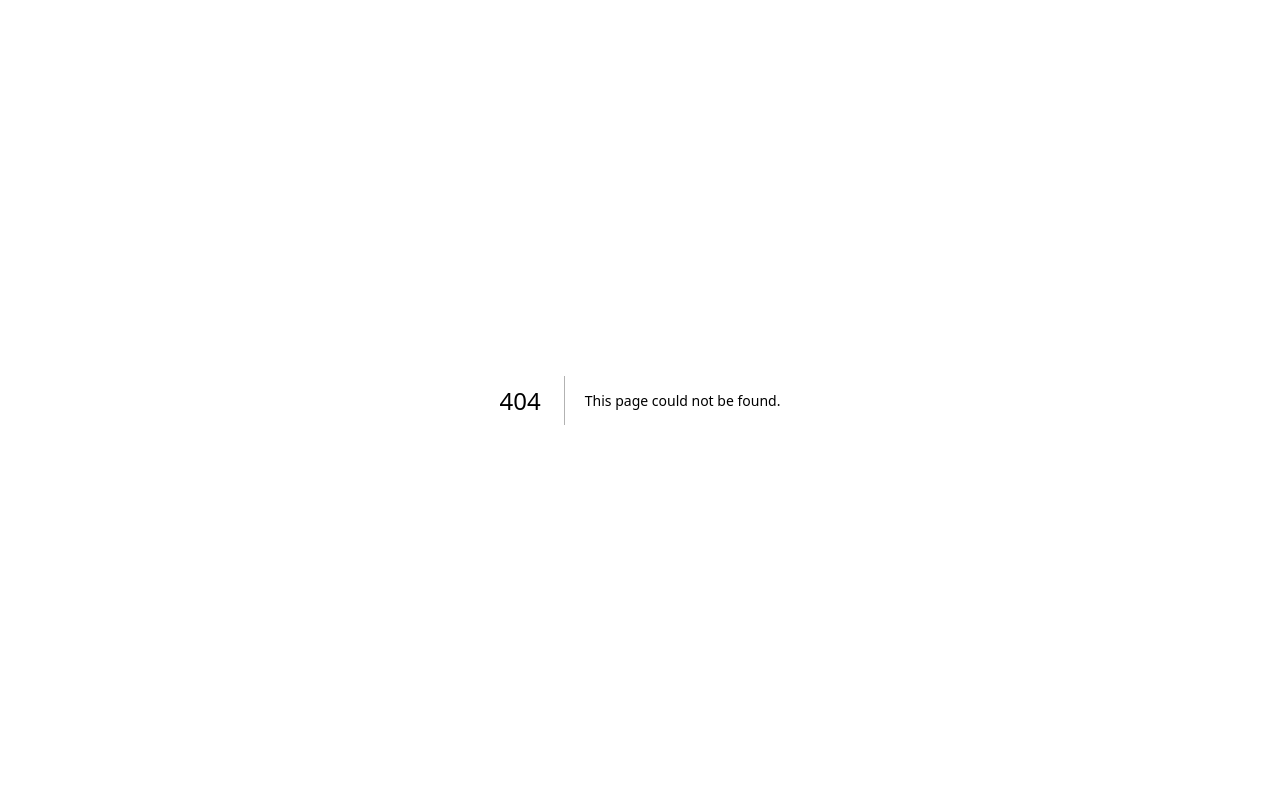
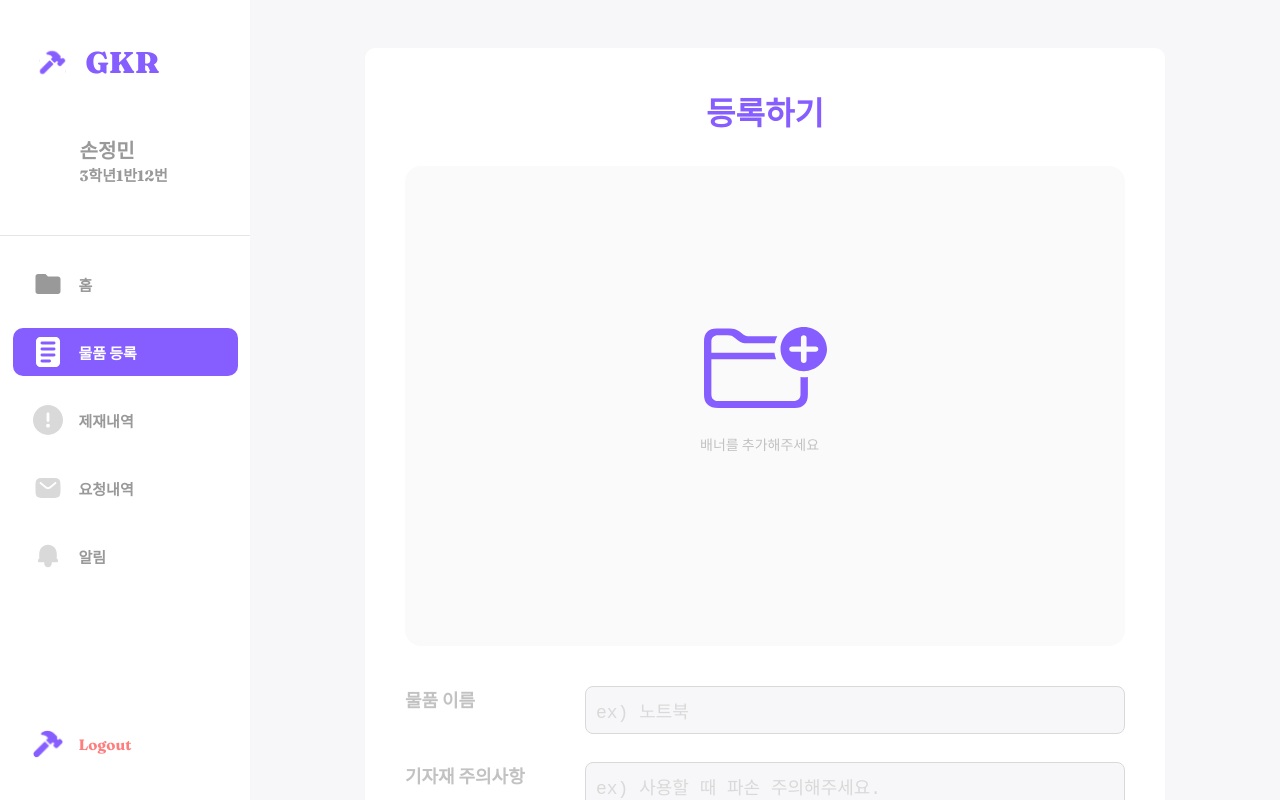
Before and after one commit to Team-Ampersand/GKR-Frontend, a Next.js app: page /regist in a window 1280 px wide. Before the commit this address had no page. Built offline with nearby package versions, Linux system fonts and the light colour scheme.

Commit message:
Add: 물품 등록

```diff
--- /dev/null
+++ b/src/app/regist/page.tsx
@@ -0,0 +1,21 @@
+'use client';
+
+import Regist from 'components/Regist/organisms';
+import { RegistTemplate } from 'components/Regist/templates/style';
+import Sidebar from 'components/common/organisms/Sidebar';
+import { CommonTemplate } from 'components/common/templates/style';
+
+const RegistPgae = () => {
+  return (
+    <>
+      <CommonTemplate>
+        <Sidebar />
+        <RegistTemplate>
+          <Regist />
+        </RegistTemplate>
+      </CommonTemplate>
+    </>
+  );
+};
+
+export default RegistPgae;
--- /dev/null
+++ b/src/components/Regist/atom/Button/index.tsx
@@ -0,0 +1,12 @@
+import * as S from './style';
+
+interface BtnProps {
+  text: string;
+  onclick?: () => void;
+}
+
+const Button = ({ text, onclick }: BtnProps) => {
+  return <S.Wrapper>{text}</S.Wrapper>;
+};
+
+export default Button;
--- /dev/null
+++ b/src/components/Regist/atom/Button/style.ts
@@ -0,0 +1,14 @@
+import styled from '@emotion/styled';
+import { Palette } from 'style/global';
+
+export const Wrapper = styled.button`
+  width: 320px;
+  padding: 0.825rem 7rem;
+  background: ${Palette.PRIMARY_P5};
+  border: none;
+  border-radius: 10px;
+  color: #fff;
+  font-size: 20px;
+  font-weight: 500;
+  cursor: pointer;
+`;
--- /dev/null
+++ b/src/components/Regist/atom/InputItem/index.tsx
@@ -0,0 +1,28 @@
+import { useState } from 'react';
+import * as S from './style';
+import TextareaAutosize from 'react-textarea-autosize';
+
+interface InputProps {
+  title: string;
+  placeholder: string;
+}
+
+const InputItem = ({ title, placeholder }: InputProps) => {
+  const [content, setContent] = useState('');
+
+  return (
+    <S.Wrapper>
+      <S.Title>{title}</S.Title>
+      <S.Input>
+        <TextareaAutosize
+          cacheMeasurements
+          placeholder={placeholder}
+          value={content}
+          onChange={(e: any) => setContent(e.target.value)}
+        />
+      </S.Input>
+    </S.Wrapper>
+  );
+};
+
+export default InputItem;
--- /dev/null
+++ b/src/components/Regist/atom/InputItem/style.ts
@@ -0,0 +1,37 @@
+import styled from '@emotion/styled';
+import { Palette } from 'style/global';
+
+export const Wrapper = styled.div`
+  width: 100%;
+  display: flex;
+  justify-content: space-between;
+`;
+export const Title = styled.div`
+  width: 25%;
+  color: ${Palette.NATURAL_N4};
+  font-size: 18px;
+  font-weight: 700;
+  display: flex;
+`;
+
+export const Input = styled.div`
+  width: 75%;
+
+  textarea {
+    width: 100%;
+    padding: 10px;
+    border-radius: 8px;
+    border: 1px solid ${Palette.NATURAL_N3};
+    background: ${Palette.BACKGROUND_BG};
+    font-size: 18px;
+    font-weight: 500;
+    resize: none;
+
+    :focus {
+      border: 1px solid ${Palette.PRIMARY_P5};
+    }
+    ::placeholder {
+      color: ${Palette.NATURAL_N3};
+    }
+  }
+`;
--- /dev/null
+++ b/src/components/Regist/molecules/BannerBox/index.tsx
@@ -0,0 +1,31 @@
+import { Addfile } from 'asset/svg';
+import * as S from './style';
+import { useForm } from 'react-hook-form';
+
+const BannerBox = () => {
+  const { register } = useForm({});
+
+  const onChangeImg = () => {};
+
+  return (
+    <S.Wrapper>
+      <S.ImgInput
+        type="file"
+        id="imgInput"
+        {...register('img', {
+          onChange: () => {
+            onChangeImg();
+          },
+        })}
+      />
+      <S.ImgLabel htmlFor="imgInput">
+        <S.Icon>
+          <Addfile />
+          <p>배너를 추가해주세요</p>
+        </S.Icon>
+      </S.ImgLabel>
+    </S.Wrapper>
+  );
+};
+
+export default BannerBox;
--- /dev/null
+++ b/src/components/Regist/molecules/BannerBox/style.ts
@@ -0,0 +1,42 @@
+import styled from '@emotion/styled';
+import { Palette } from 'style/global';
+
+export const Wrapper = styled.div`
+  width: 100%;
+  height: 480px;
+  background: #fafafa;
+  border-radius: 16px;
+  display: flex;
+  justify-content: center;
+  align-items: center;
+  cursor: pointer;
+`;
+
+export const Icon = styled.div`
+  display: flex;
+  flex-direction: column;
+  align-items: center;
+  justify-content: center;
+  gap: 24px;
+
+  P {
+    width: 130px;
+    justify-content: center;
+    font-size: 14px;
+    font-weight: 400;
+    color: ${Palette.NATURAL_N4};
+  }
+`;
+
+export const ImgInput = styled.input`
+  display: none;
+`;
+
+export const ImgLabel = styled.label`
+  width: 100%;
+  height: 100%;
+  display: flex;
+  justify-content: center;
+  align-items: center;
+  cursor: pointer;
+`;
--- /dev/null
+++ b/src/components/Regist/molecules/InputBox/index.tsx
@@ -0,0 +1,17 @@
+import InputItem from 'components/Regist/atom/InputItem';
+import * as S from './style';
+
+const InputBox = () => {
+  return (
+    <S.Wrapper>
+      <InputItem title="물품 이름" placeholder="ex) 노트북" />
+      <InputItem
+        title="기자재 주의사항"
+        placeholder="ex) 사용할 때 파손 주의해주세요."
+      />
+      <InputItem title="기자재 상세 내용" placeholder="라즈베리파이..." />
+    </S.Wrapper>
+  );
+};
+
+export default InputBox;
--- /dev/null
+++ b/src/components/Regist/molecules/InputBox/style.ts
@@ -0,0 +1,9 @@
+import styled from '@emotion/styled';
+
+export const Wrapper = styled.div`
+  padding: 40px 0;
+  width: 100%;
+  display: flex;
+  flex-direction: column;
+  gap: 24px;
+`;
--- /dev/null
+++ b/src/components/Regist/organisms/index.tsx
@@ -0,0 +1,17 @@
+import Button from '../atom/Button';
+import BannerBox from '../molecules/BannerBox';
+import InputBox from '../molecules/InputBox';
+import * as S from './style';
+
+const Regist = () => {
+  return (
+    <S.Wrapper>
+      <p>등록하기</p>
+      <BannerBox />
+      <InputBox />
+      <Button text="등록하기" />
+    </S.Wrapper>
+  );
+};
+
+export default Regist;
--- /dev/null
+++ b/src/components/Regist/organisms/style.ts
@@ -0,0 +1,19 @@
+import styled from '@emotion/styled';
+import { Palette } from 'style/global';
+
+export const Wrapper = styled.div`
+  width: 800px;
+  padding: 40px;
+  border-radius: 10px;
+  display: flex;
+  flex-direction: column;
+  align-items: center;
+  background: ${Palette.NATURAL_N2};
+
+  p {
+    font-size: 32px;
+    font-weight: 900;
+    color: ${Palette.PRIMARY_P5};
+    padding-bottom: 32px;
+  }
+`;
--- /dev/null
+++ b/src/components/Regist/templates/style.ts
@@ -0,0 +1,11 @@
+import styled from '@emotion/styled';
+
+export const RegistTemplate = styled.div`
+  width: calc(100% - 250px);
+  height: 100dvh;
+  display: flex;
+  flex-direction: column;
+  align-items: center;
+  padding: 3rem 0 5rem;
+  overflow-y: scroll;
+`;
```
